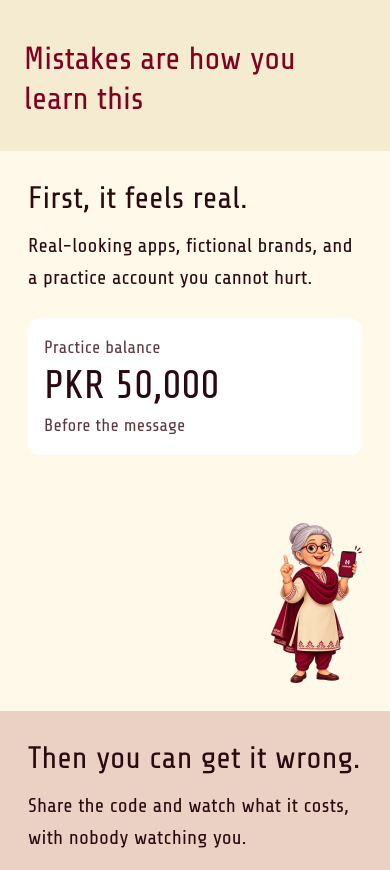
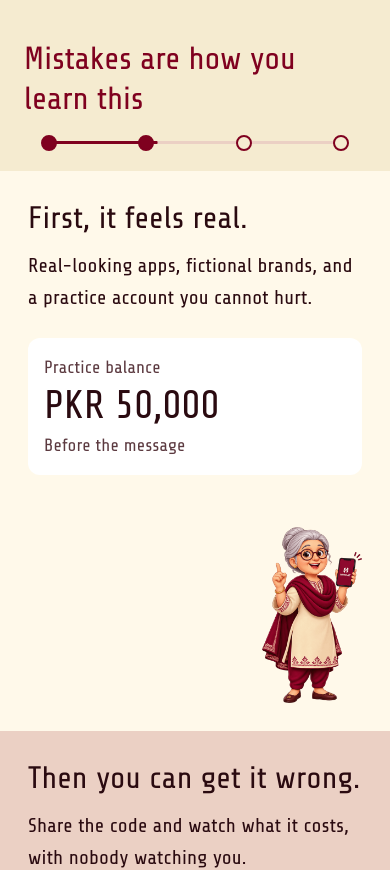
Before and after one commit to FaizanAhmeddd27/Himmat, a Next.js app in the folder frontend/: page / in a window 390 px wide. Shown: the part 1420-2290 px from the top of the page. Built offline with nearby package versions, Linux system fonts and the light colour scheme; no server answers; a web font is replaced by a local one.

Commit message:
new changes

```diff
--- a/frontend/src/app/page.tsx
+++ b/frontend/src/app/page.tsx
@@ -6,11 +6,18 @@
  * The phone is the engine's own first screen, never a mock-up.
  */
 
-import { useEffect, useState } from "react";
+import { useCallback, useEffect, useRef, useState } from "react";
 import Image from "next/image";
 import Link from "next/link";
 import { useRouter } from "next/navigation";
-import { motion } from "framer-motion";
+import {
+  motion,
+  useMotionValueEvent,
+  useReducedMotion,
+  useScroll,
+  useTransform,
+  type UseScrollOptions,
+} from "framer-motion";
 import { ShieldCheck } from "lucide-react";
 import { api } from "@/lib/api";
 import { pick, useA11y } from "@/lib/a11y";
@@ -159,31 +166,209 @@ const JOURNEY: JourneyStep[] = [
   },
 ];
 
-function Journey() {
+/** The reader's scroll is the story's clock: `scrollYProgress` of the run. */
+type StoryProgress = ReturnType<typeof useScroll>["scrollYProgress"];
+
+/**
+ * Scroll-driven storytelling (UI_UX §5.12). Each stage owns a quarter of the
+ * run, so the four moments arrive one after another as the page moves: the
+ * panels slide in horizontally, the mascots rise into place, the practice
+ * balance drains during stage two, the rail fills until the fourth stage
+ * lands, and she holds up a thumbs-up at the end.
+ */
+const STAGE = 0.24; // where stage n starts arriving (n = 0..3)
+const STAGE_IN = 0.12; // how long an arrival takes
+const STORY_END = STAGE * 3 + STAGE_IN; // 0.84: the fourth stage has landed
+const DRAIN_IN = STAGE + 0.02; // 0.26: the balance starts falling
+const DRAIN_OUT = STAGE * 2 - 0.02; // 0.46: it settles before stage three
+const BALANCE_FROM = 50000;
+const BALANCE_TO = 1500;
+
+/** Zero when the run reaches the top of the window, one when it leaves it. */
+const STORY_OFFSET: NonNullable<UseScrollOptions["offset"]> = ["start start", "end end"];
+
+/** The run pins only where four panels fit on one screen (xl and up). */
+function useIsPinned(): boolean {
+  const [pinned, setPinned] = useState(false);
+  useEffect(() => {
+    const match = window.matchMedia("(min-width: 1280px)");
+    const sync = () => setPinned(match.matches);
+    sync();
+    match.addEventListener("change", sync);
+    return () => match.removeEventListener("change", sync);
+  }, []);
+  return pinned;
+}
+
+/** The line that joins the four stages, and how far into the story we are. */
+function JourneyRail({ progress, stage }: { progress: StoryProgress; stage: number }) {
+  const lang = useA11y((s) => s.lang);
+  const fill = useTransform(progress, [0, STORY_END], [0, 1], { clamp: true });
+  return (
+    <div aria-hidden className="relative mb-5 h-4 w-full">
+      <div className="absolute inset-x-[12.5%] top-0 flex h-4 items-center">
+        <div className="relative h-[3px] w-full overflow-hidden rounded-full bg-wine-tint">
+          <motion.span
+            className="absolute inset-0 rounded-full bg-wine"
+            style={{ scaleX: fill, transformOrigin: lang === "ur" ? "right" : "left" }}
+          />
+        </div>
+      </div>
+      <div className="relative flex h-4">
+        {JOURNEY.map((step, index) => (
+          <div key={step.clause} className="flex flex-1 items-center justify-center">
+            <span
+              className={`size-4 rounded-full border-2 transition-colors duration-200 ${
+                stage >= index
+                  ? index === JOURNEY.length - 1
+                    ? "border-safe bg-safe"
+                    : "border-wine bg-wine"
+                  : "border-wine bg-sand"
+              }`}
+            />
+          </div>
+        ))}
+      </div>
+    </div>
+  );
+}
+
+/** Stage two: the practice balance counts down with the scroll. */
+function BalanceCountdown({ progress }: { progress: StoryProgress }) {
+  const balance = useTransform(progress, [DRAIN_IN, DRAIN_OUT], [BALANCE_FROM, BALANCE_TO], {
+    clamp: true,
+  });
+  const [shown, setShown] = useState(() => Math.round(balance.get() / 100) * 100);
+  useMotionValueEvent(balance, "change", (latest) => setShown(Math.round(latest / 100) * 100));
+  return <p className="mt-0.5 text-2xl tabular-nums text-ink">PKR {shown.toLocaleString("en-US")}</p>;
+}
+
+interface JourneyPanelProps {
+  step: JourneyStep;
+  index: number;
+  progress: StoryProgress;
+  pinned: boolean;
+  active: boolean;
+}
+
+function JourneyPanel({ step, index, progress, pinned, active }: JourneyPanelProps) {
   const t = useT();
+  const lang = useA11y((s) => s.lang);
+  const reduced = useReducedMotion();
+  const start = STAGE * index;
+
+  /* The story runs toward the end of the line, so each stage arrives from the
+     side its predecessor left from; reduced motion keeps the fade only. */
+  const from = lang === "ur" ? 72 : -72;
+  const opacity = useTransform(progress, [start, start + STAGE_IN], [0, 1], { clamp: true });
+  const slide = useTransform(progress, [start, start + STAGE_IN + 0.06], [from, 0], { clamp: true });
+  const lift = useTransform(progress, [start + 0.05, start + STAGE_IN + 0.08], [44, 0], { clamp: true });
+  const thumbsUp = useTransform(progress, [STORY_END, 0.9, 0.97], [1, 1.1, 1], { clamp: true });
+
+  const enter = pinned
+    ? { style: reduced ? { opacity } : { opacity, x: slide } }
+    : {
+        initial: { opacity: 0, x: from },
+        whileInView: { opacity: 1, x: 0 },
+        viewport: { once: true, amount: 0.3 },
+        transition: { duration: 0.25, delay: index * 0.07, ease: "easeOut" as const },
+      };
+
+  const mascot = pinned
+    ? { style: reduced ? undefined : { y: lift } }
+    : {
+        initial: { opacity: 0, y: 44 },
+        whileInView: { opacity: 1, y: 0 },
+        viewport: { once: true, amount: 0.3 },
+        transition: { duration: 0.3, delay: index * 0.07 + 0.1, ease: "easeOut" as const },
+      };
+
+  // The last character already has her thumb up: the pop is the gesture.
+  const pose =
+    index === JOURNEY.length - 1
+      ? pinned
+        ? { style: reduced ? undefined : { scale: thumbsUp } }
+        : {
+            initial: { scale: 1 },
+            whileInView: { scale: [1, 1.1, 1] },
+            viewport: { once: true, amount: 0.5 },
+            transition: { duration: 0.5, delay: index * 0.07 + 0.3, ease: "easeOut" as const },
+          }
+      : {};
+
   return (
-    <section aria-labelledby="journey-title">
-      <h2 id="journey-title" className="mx-auto w-full max-w-6xl px-6 pb-8 pt-20 text-[clamp(32px,3.6vw,52px)] leading-tight text-wine md:px-10">
-        {t("home.journey")}
-      </h2>
-      <ol className="grid md:grid-cols-2 xl:grid-cols-4">
-        {JOURNEY.map((step, index) => (
-          <li key={step.clause} className={`flex min-h-[560px] flex-col p-7 ${step.field} ${step.text}`}>
-            <motion.div {...rise} transition={{ ...rise.transition, delay: index * 0.07 }} className="flex flex-1 flex-col">
+    <li
+      aria-current={active ? "step" : undefined}
+      className={`relative flex min-h-[560px] flex-col overflow-hidden p-7 xl:min-h-0 ${step.field} ${step.text}`}
+    >
+      <motion.div {...enter} className="flex flex-1 flex-col">
         <p className="text-xl leading-tight">{t(step.clause)}</p>
         <p className="mt-3 text-base">{t(step.body)}</p>
         <div data-ui className="mt-6 rounded-[12px] bg-white p-4 text-ink">
           <p className="text-sm text-muted-foreground">{t(step.card.label)}</p>
+          {index === 1 ? (
+            <BalanceCountdown progress={progress} />
+          ) : (
             <p className="mt-0.5 text-2xl tabular-nums text-ink">
               {step.card.value.startsWith("home.") ? t(step.card.value as I18nKey) : step.card.value}
             </p>
+          )}
           <p className="mt-0.5 text-sm text-muted-foreground">{t(step.card.note)}</p>
         </div>
-              <Image src={step.mascot} alt="" width={260} height={480} className="mt-auto h-44 w-auto self-end pt-4" />
+        <motion.div {...mascot} className="mt-auto self-end pt-4">
+          <motion.span {...pose} className="block">
+            <Image src={step.mascot} alt="" width={260} height={480} className="h-44 w-auto" />
+          </motion.span>
+        </motion.div>
       </motion.div>
     </li>
+  );
+}
+
+function Journey() {
+  const t = useT();
+  const pinned = useIsPinned();
+  const runway = useRef<HTMLDivElement>(null);
+  const { scrollYProgress } = useScroll({ target: runway, offset: STORY_OFFSET });
+  const [stage, setStage] = useState(0);
+  const stageSeen = useRef(-1);
+
+  const readStage = useCallback((progress: number) => {
+    const next = Math.min(JOURNEY.length - 1, Math.max(0, Math.floor(progress / STAGE)));
+    if (next !== stageSeen.current) {
+      stageSeen.current = next;
+      setStage(next);
+    }
+  }, []);
+  useMotionValueEvent(scrollYProgress, "change", readStage);
+  // A restored scroll position may already be past the first stage.
+  useEffect(() => readStage(scrollYProgress.get()), [readStage, scrollYProgress]);
+
+  return (
+    <section aria-labelledby="journey-title">
+      <div ref={runway} className="relative xl:h-[320svh]">
+        <div className="xl:sticky xl:top-[61px] xl:flex xl:h-[calc(100svh_-_61px)] xl:flex-col xl:overflow-hidden">
+          <h2
+            id="journey-title"
+            className="mx-auto w-full max-w-6xl px-6 pb-4 pt-20 text-[clamp(32px,3.6vw,52px)] leading-tight text-wine md:px-10 xl:pb-5 xl:pt-8"
+          >
+            {t("home.journey")}
+          </h2>
+          <JourneyRail progress={scrollYProgress} stage={stage} />
+          <ol className="grid md:grid-cols-2 xl:min-h-0 xl:flex-1 xl:grid-cols-4">
+            {JOURNEY.map((step, index) => (
+              <JourneyPanel
+                key={step.clause}
+                step={step}
+                index={index}
+                progress={scrollYProgress}
+                pinned={pinned}
+                active={stage === index}
+              />
             ))}
           </ol>
+        </div>
+      </div>
     </section>
   );
 }
```
Also changed, not shown: 4 other files (tests, documents, lock files or other folders). Lines whose indentation alone changed are shown as unchanged.
